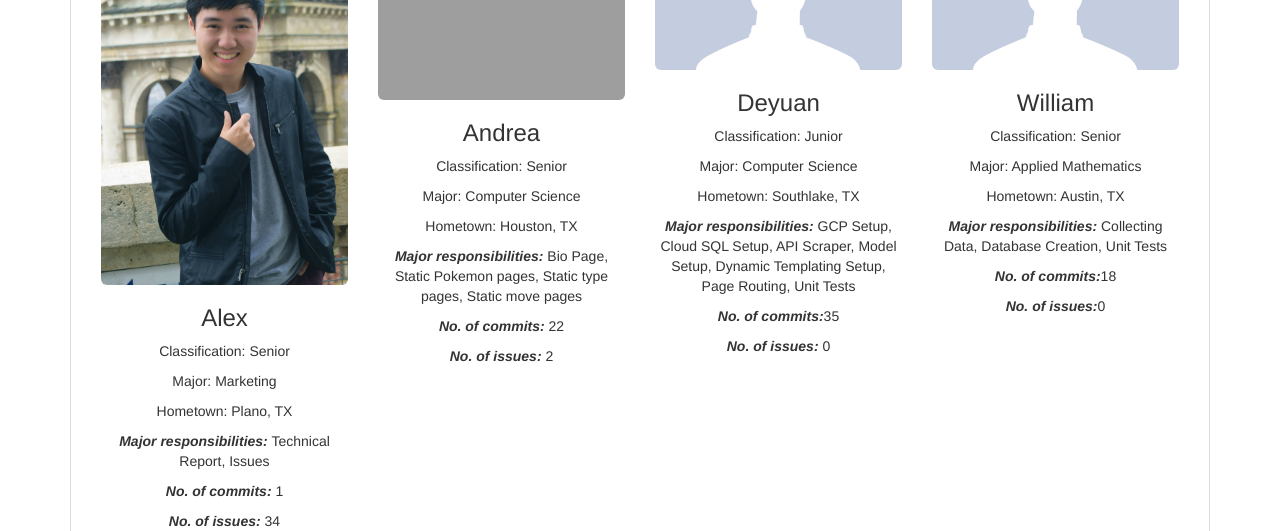
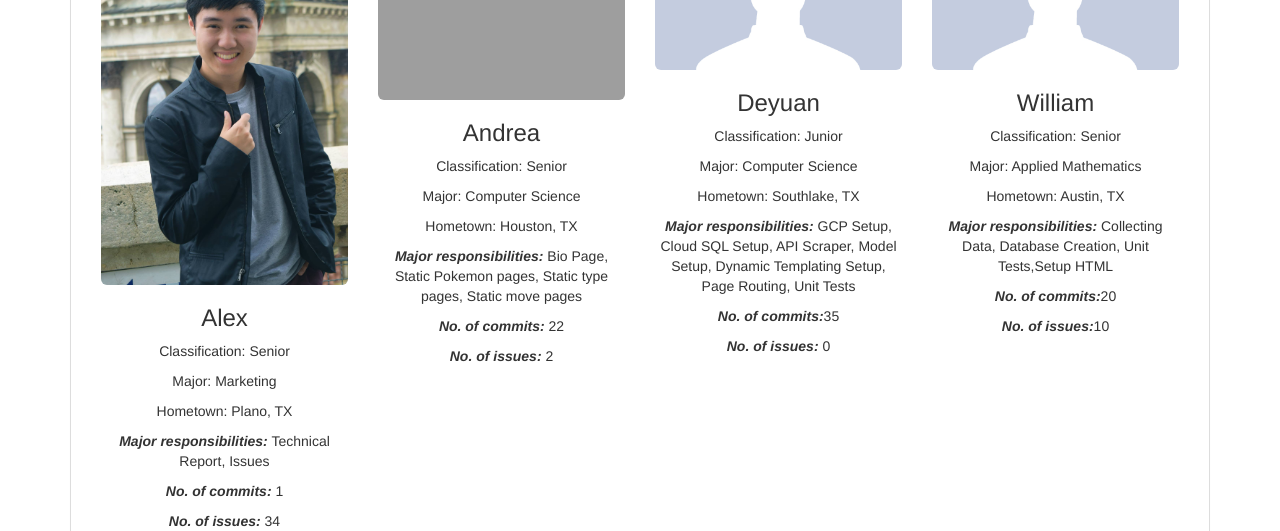
Before and after one commit to deyuanzhang/cs329e-idb, a Flask app: page /bio in a window 1280 px wide. Shown: the part 537-1068 px from the top of the page. Run offline with Flask 2, Linux system fonts and the light colour scheme; parts of the project's set-up code (start-up, migrations or seed data) failed here and were passed over; some libraries are stand-ins or nearby versions; grey boxes are pictures that could not be loaded.

Commit message:
updating about

```diff
--- a/templates/about.html
+++ b/templates/about.html
@@ -53,9 +53,9 @@
                 <p>Classification: Senior</p>
                 <p>Major: Applied Mathematics</p>
                 <p>Hometown: Austin, TX</p>
-                <p><i><strong>Major responsibilities:</strong></i> Collecting Data, Database Creation, Unit Tests</p>
-                <p><i><strong>No. of commits:</strong></i>18</p>
-                <p><i><strong>No. of issues:</strong></i>0</p>
+                <p><i><strong>Major responsibilities:</strong></i> Collecting Data, Database Creation, Unit Tests,Setup HTML</p>
+                <p><i><strong>No. of commits:</strong></i>20</p>
+                <p><i><strong>No. of issues:</strong></i>10</p>
                 <!--<p><i><strong>No. of unit tests:</strong></i> </p>-->
               </div>
             </div>
```
Also changed, not shown: 1 other file.
